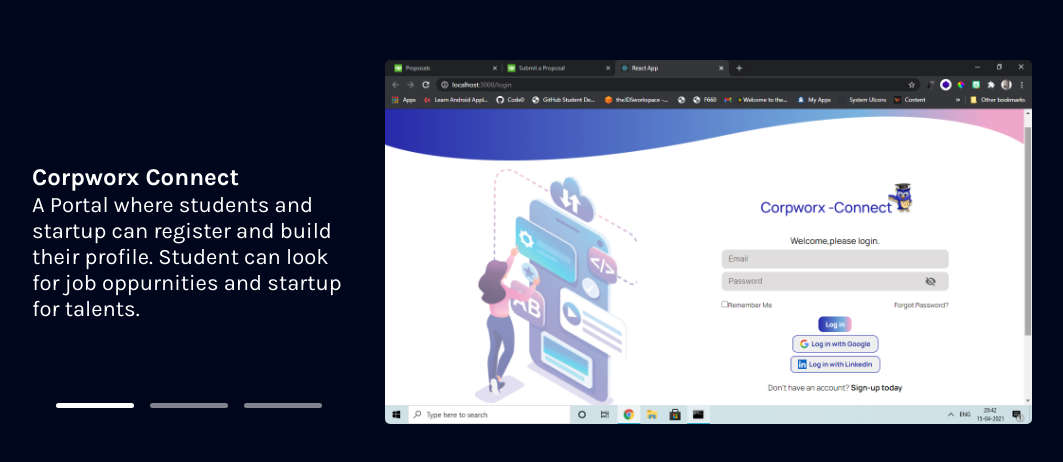
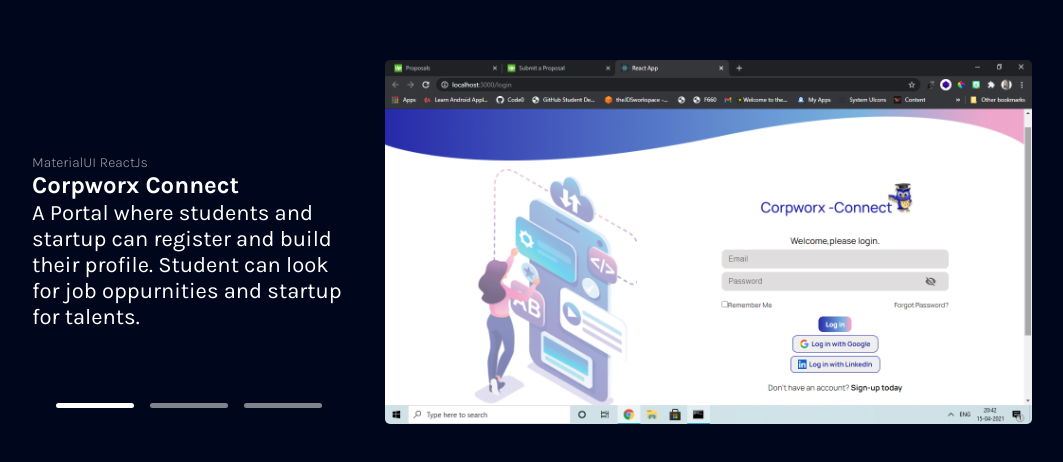
Before and after one commit to Jds-23/curly-robot, a Next.js app: page / in a window 1280 px wide. Shown: the part 1758-2220 px from the top of the page, without its empty margins (108-1171 px from the left). Built offline with nearby package versions, Linux system fonts and the light colour scheme.

Commit message:
feat: tech stack of works

```diff
--- a/components/Work.js
+++ b/components/Work.js
@@ -1,11 +1,28 @@
 import styled from "styled-components"
 import WorkItem from "./WorkItem"
 const Work = () => {
-    const desc = "A Portal where students and startup can register and build their profile. Student can look for job oppurnities and startup for talents."
-    const projectName = "Corpworx Connect"
+    const works = [{
+        id: 0,
+        imgSrc: "./corpworx.png",
+        desc: "A Portal where students and startup can register and build their profile. Student can look for job oppurnities and startup for talents.",
+        projectName: "Corpworx Connect",
+        techStack: ["MaterialUI", "ReactJs"]
+    }, {
+        id: 1,
+        imgSrc: "./dwine.png",
+        desc: "A online store for classic wines.",
+        projectName: "Dvine Wine",
+        techStack: ["Firebase", "ReactJs", "Stripe"]
+    }, {
+        id: 2,
+        imgSrc: "./electrix.png",
+        desc: "A eCommerce for electricle vehicles in India.",
+        projectName: "Electrix",
+        techStack: ["Bootstrap", "ReactJs", "SCSS"]
+    }]
     return (
         <Container>
-            <WorkItem imgSrc={"./corpworx.png"} desc={desc} projectName={projectName} align={"left"} />
+            <WorkItem works={works} />
         </Container>
     )
 }
--- a/components/WorkItem.js
+++ b/components/WorkItem.js
@@ -1,24 +1,23 @@
 import { useState } from "react"
-import styled, { keyframes } from "styled-components"
+import styled from "styled-components"
 
-const WorkItem = ({ imgSrc, desc, projectName }) => {
+const WorkItem = ({ works }) => {
     const [state, setState] = useState(0)
 
     return (
         <Container>
-            <CarouselItemContainer isSelected={state === 0}>
-                <TextBoxAnimated isSelected={state === 0}>
-                    <Title>
-                        {projectName}
-                    </Title>
-                    <Description>
-                        {desc}
-                    </Description>
-                </TextBoxAnimated>
-                <ImgAnimated isSelected={state === 0} src={imgSrc} />
-            </CarouselItemContainer>
-            <CarouselItemContainer isSelected={state === 1}>
-                <TextBoxAnimated isSelected={state === 1}>
+            {works.map(({ id, desc, projectName, imgSrc, techStack }) => (
+                <CarouselItemContainer isSelected={state === id} key={id}>
+                    <TextBoxAnimated isSelected={state === id}>
+                        <TechList>
+                            {techStack.map((tech, id) => {
+                                return (
+                                    <TechListItem key={id}>
+                                        {tech}
+                                    </TechListItem>
+                                )
+                            })}
+                        </TechList>
                         <Title>
                             {projectName}
                         </Title>
@@ -26,19 +25,9 @@
                             {desc}
                         </Description>
                     </TextBoxAnimated >
-                <ImgAnimated isSelected={state === 1} src={"./electrix.png"} />
+                    <ImgAnimated isSelected={state === id} src={imgSrc} />
                 </CarouselItemContainer>
-            <CarouselItemContainer isSelected={state === 2}>
-                <TextBoxAnimated isSelected={state === 2}>
-                    <Title>
-                        {projectName}
-                    </Title>
-                    <Description>
-                        {desc}
-                    </Description>
-                </TextBoxAnimated>
-                <ImgAnimated isSelected={state === 2} src={"./dwine.png"} />
-            </CarouselItemContainer>
+            ))}
             <CarouselNav>
                 <CarouselNavButton isSelected={state === 0} onClick={() => setState(0)}></CarouselNavButton>
                 <CarouselNavButton isSelected={state === 1} onClick={() => setState(1)}></CarouselNavButton>
@@ -127,10 +116,14 @@
     outline:none;
     cursor: pointer;
 `
-const animation = keyframes`
-0%{
-    width:0;opacity:0;
-}
-100%{
-    width:100%;opacity:1;
-}`
+const TechList = styled.div`
+display:grid;
+gap: 1rem;
+grid-template-columns: repeat(auto-fill, minmax(50px, 1fr));
+
+`
+const TechListItem = styled.div`
+font-size:14px;
+font-weight:300;
+opacity:0.6;
+`
```
Lines whose indentation alone changed are shown as unchanged.
